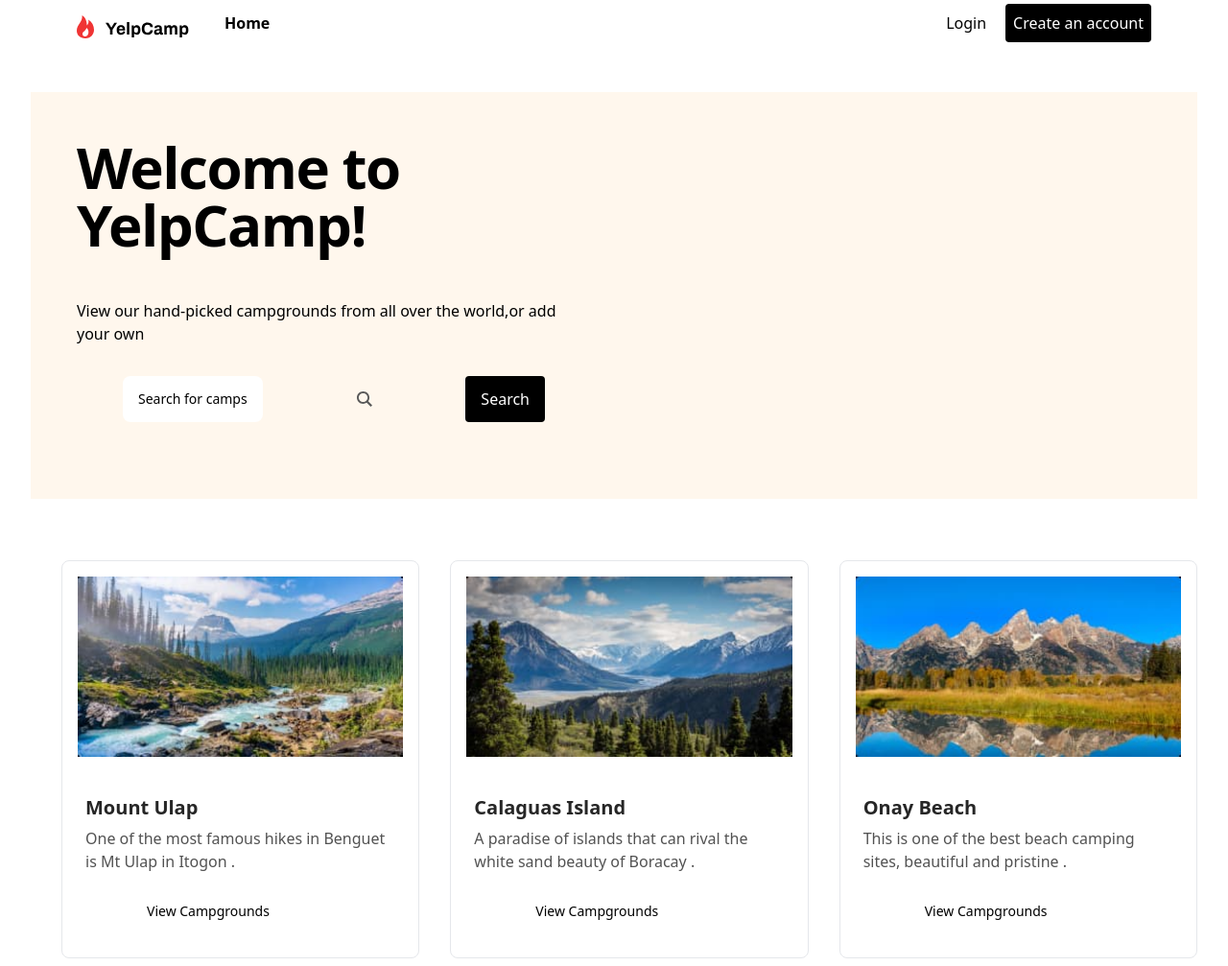
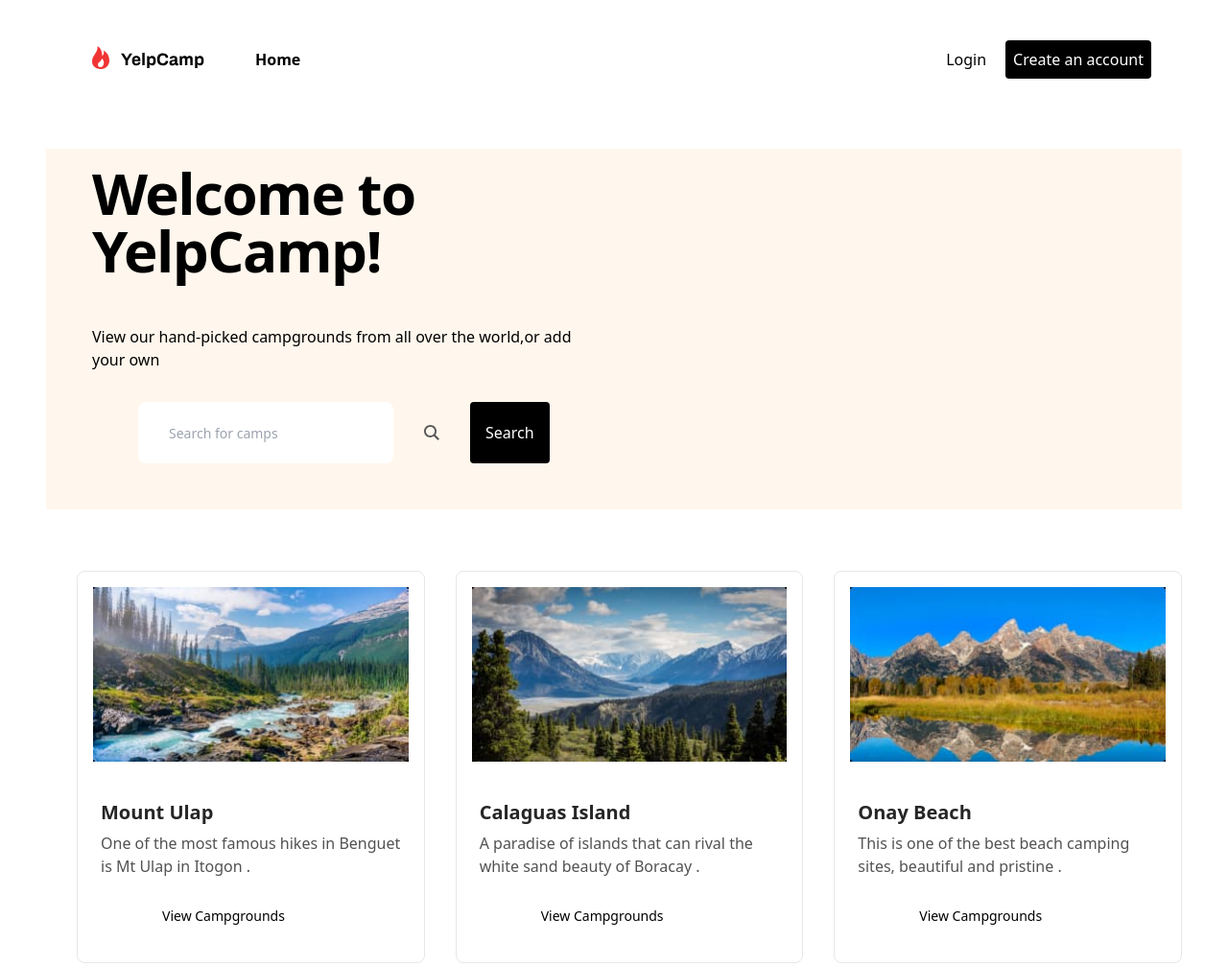
Before and after one commit to mariajiwuaku/YelpCamp-Project, a website: page search.html in a window 1280 px wide. Shown: the top 1007 px of the page at 96% size. Drawn offline with Linux system fonts and the light colour scheme.

Commit message:
made corrections

```diff
--- a/search.html
+++ b/search.html
@@ -10,14 +10,14 @@
 <body>
 
     <!-- NAVBAR -->
-<section class=" container w-screen ">
+<section class=" container w-screen p-4">
     <nav>
-        <div class="max-w-6xl mx-auto px-4">
+        <div class="max-w-6xl mx-auto p-4">
             <div class="flex justify-between">
                 <div class="flex space-x-7">
                     <div>
                         <!-- Website Logo -->
-                        <div class="flex items-center  mt-4">
+                        <div class="flex items-center  m-4">
                             <img src="./src/Assets/Logo.svg" alt="Logo" >
 
                         </div>
@@ -56,7 +56,7 @@
             <ul class="">
                 <li class="active"><a href="index.html" class="block text-sm px-2 py-4 text-black-500 font-semibold hover:bg-red-600">Home</a></li>
                <li> <a href="" class="block text-sm px-2 py-4 text-black-500  font-semibold hover:bg-red-600">Login</a> </li>
-                  <li> <a href="" class="block text-sm px-2 py-4 text-black-500 font-semibold hover:bg-red-600">Create an account</a></li>
+                  <li> <a href="" class="block mr-4 text-sm px-2 py-4 text-black-500 font-semibold hover:bg-red-600">Create an account</a></li>
             </ul>
         </div>
     </nav>
@@ -65,7 +65,7 @@
 
               <!-- HERO PAGE -->
               <div class="  min-h-0 md:min-h-full mt-0 mb-8 mr-8 ml-8">
-              <div class="px-6 py-12 text-center md:px-12 lg:my-12 lg:text-left bg-orange-50">
+              <div class="p-4 text-center md:px-12 lg:my-12 lg:text-left bg-orange-50">
                 <div class="w-100 mx-auto sm:max-w-2xl md:max-w-3xl lg:max-w-5xl xl:max-w-7xl">
                   <div class="grid items-center gap-12 lg:grid-cols-2">
                     <div class="mt-12 lg:mt-0">
@@ -74,9 +74,9 @@
                       </h1>
                       <p class="text-primary">View our hand-picked campgrounds from all over the world,or add your own</p>
                       <div class="flex-row md:flex justify-between px-4">
-                            <button class= "  inline-block border-gray-300 bg-white h-12 px-4 pr-4 m-8 rounded-lg text-sm focus:outline-none" >Search for camps</button>
+                            <input type="text" class= "  inline-block border-gray-300 bg-white h-12 p-8  m-8 rounded-lg text-sm focus:outline-none" placeholder="Search for camps" >
 
-                             <img src="./src/Assets/Search Icon.svg" alt="" class=" left-4">
+                             <img src="./src/Assets/Search Icon.svg" alt="" class=" left-6">
 
 
                         <button type="submit"
@@ -257,7 +257,7 @@
             </div>
             <!--FOOTER-->
             <footer>
-                <img src="./src/Assets/Logo.svg" alt="" class="m-8 w-24">
+                <img src="./src/Assets/Logo.svg" alt="" class="m-8 w-32 p-8">
             </footer>
 
             </section>
```
Also changed, not shown: src/default.css.
